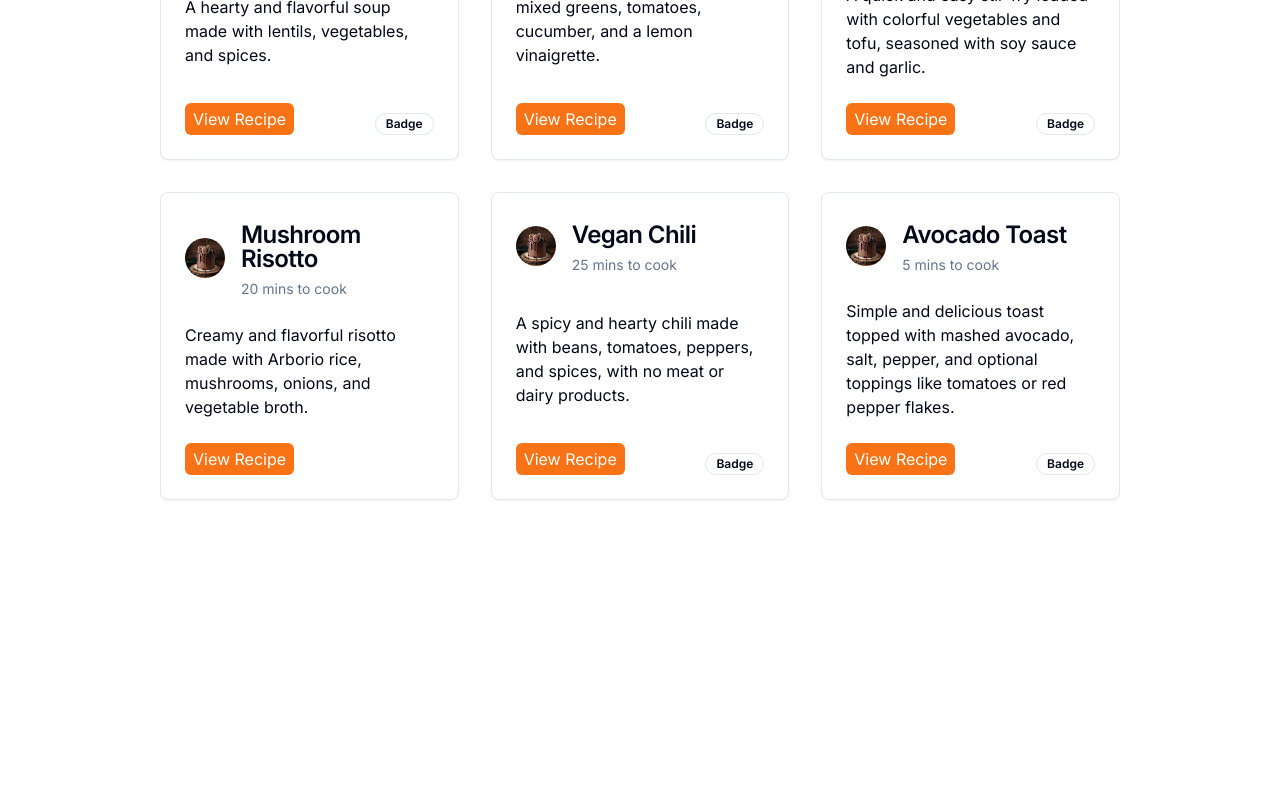
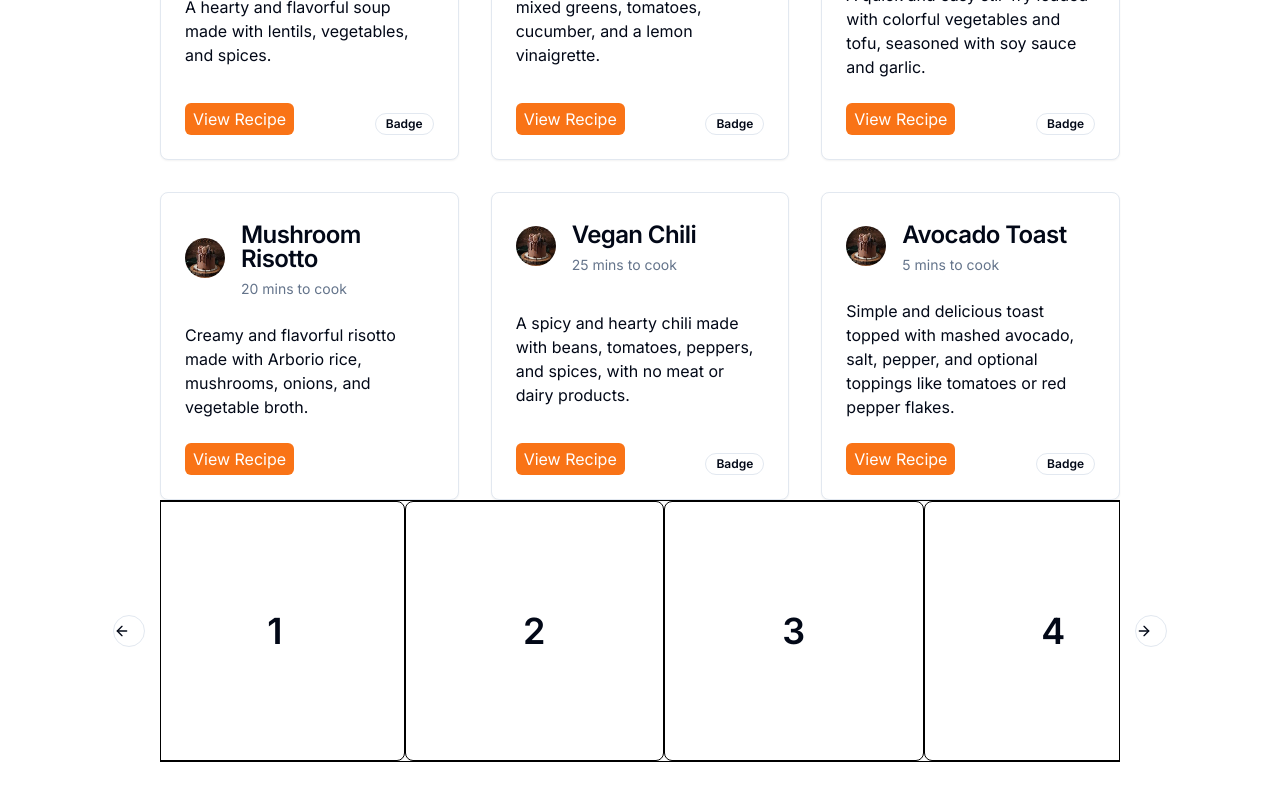
Before and after one commit to Ronexlemon/R-Components, a Next.js app: page / in a window 1280 px wide. Shown: the part 429-1229 px from the top of the page. Before the commit the page ends 1073 px from the top, so only its background shows below. Built offline with nearby package versions, Linux system fonts and the light colour scheme.

Commit message:
carousel

```diff
--- a/package.json
+++ b/package.json
@@ -10,8 +10,10 @@
   },
   "dependencies": {
     "@radix-ui/react-avatar": "^1.0.4",
+    "@radix-ui/react-slot": "^1.0.2",
     "class-variance-authority": "^0.7.0",
     "clsx": "^2.1.1",
+    "embla-carousel-react": "^8.0.2",
     "lucide-react": "^0.376.0",
     "next": "14.2.3",
     "react": "^18",
--- a/src/app/page.tsx
+++ b/src/app/page.tsx
@@ -1,5 +1,5 @@
 "use client"
-import { Button } from "@/components/ui/Button";
+import { Button } from "@/components/ui/button";
 import Image from "next/image";
 
 import { Recipe } from "@/types/apiTypes";
@@ -12,6 +12,14 @@
   CardHeader,
   CardTitle,
 } from "@/components/ui/card"
+import {
+  Carousel,
+  CarouselContent,
+  CarouselItem,
+  CarouselNext,
+  CarouselPrevious,
+} from "@/components/ui/carousel"
+
 import { Badge } from "@/components/ui/badge"
 import { Avatar, AvatarFallback, AvatarImage } from "@/components/ui/avatar"
 
@@ -64,6 +72,28 @@
 
         ))}
      </div>
+     <div className="border border-black w-full">
+     <Carousel className="w-full  ">
+      <CarouselContent className="-mr-0 md:-mr-16">
+        {Array.from({ length: 10 }).map((_, index) => (
+          <CarouselItem key={index} className=" md:basis-1/3 lg:basis-1/4 pl-0 ">
+            <div className="">
+              <Card className="border border-black rounded-0 ">
+                <CardContent className="flex aspect-square  items-center justify-center p-6">
+                  <span className="text-4xl font-semibold">{index + 1}</span>
+                </CardContent>
+              </Card>
+            </div>
+          </CarouselItem>
+
+        ))}
+      </CarouselContent>
+      <CarouselPrevious />
+      <CarouselNext />
+    </Carousel>
+     </div>
+
+
     </main>
   );
 }
--- a/src/components/ui/Button.tsx
+++ /dev/null
@@ -1,42 +0,0 @@
-import { ButtonHTMLAttributes, ReactNode } from "react"
-import { cn } from "@/lib/utili"
-import { cva ,type VariantProps} from "class-variance-authority"
-
-
-const buttonVariant = cva("rounded-md ",{
-    variants:{
-        variant:{
-            primary: "border-2 border-yellow-200 text-black  bg-white   ",
-            secondary: "border-2 border-white  bg-black text-white ",
-            danger: "border-none bg-red-500 text-white hover:bg-red-600 ",
-            good: "border-none bg-green-500 text-white hover:bg-green-600 ",
-            recipe: "border-none bg-orange-500 text-white hover:bg-orange-600 ",
-
-
-
-        },
-        size:{
-            sm: "text-sm py-0 px-1",
-            md: "text-base py-1 px-2",
-            lg: "text-lg py-2 px-4"
-
-        }
-    },
-    defaultVariants:{
-        variant: "primary",
-        size: "md"
-    }
-
-
-})
-
-interface ButtonProps extends ButtonHTMLAttributes<HTMLButtonElement>,VariantProps<typeof buttonVariant>{
-    children:ReactNode
-}
-const Button=({className,children,variant,size,...props}:ButtonProps)=>{
-
-    return <button  {...props} className={cn(buttonVariant({variant,size}))} >{children}</button>
-}
-Button.displayName = "Button"
-
-export {Button}
--- /dev/null
+++ b/src/components/ui/button.tsx
@@ -0,0 +1,58 @@
+import { ButtonHTMLAttributes, ReactNode } from "react"
+import { cn } from "@/lib/utili"
+import { cva ,type VariantProps} from "class-variance-authority"
+import React from "react"
+import { Slot } from "@radix-ui/react-slot"
+
+
+const buttonVariants = cva("rounded-md ",{
+    variants:{
+        variant:{
+            primary: "border-2 border-yellow-200 text-black  bg-white   ",
+            secondary: "border-2 border-white  bg-black text-white ",
+            danger: "border-none bg-red-500 text-white hover:bg-red-600 ",
+            good: "border-none bg-green-500 text-white hover:bg-green-600 ",
+            recipe: "border-none bg-orange-500 text-white hover:bg-orange-600 ",
+            outline:
+            "border border-input bg-background hover:bg-accent hover:text-accent-foreground",
+
+
+
+        },
+        size:{
+            sm: "text-sm py-0 px-1",
+            md: "text-base py-1 px-2",
+            lg: "text-lg py-2 px-4",
+            icon: "h-10 w-10",
+
+        }
+    },
+    defaultVariants:{
+        variant: "primary",
+        size: "md"
+    }
+
+
+})
+
+export interface ButtonProps
+  extends React.ButtonHTMLAttributes<HTMLButtonElement>,
+    VariantProps<typeof buttonVariants> {
+  asChild?: boolean
+}
+
+const Button = React.forwardRef<HTMLButtonElement, ButtonProps>(
+  ({ className, variant, size, asChild = false, ...props }, ref) => {
+    const Comp = asChild ? Slot : "button"
+    return (
+      <Comp
+        className={cn(buttonVariants({ variant, size, className }))}
+        ref={ref}
+        {...props}
+      />
+    )
+  }
+)
+Button.displayName = "Button"
+
+export { Button, buttonVariants }
--- /dev/null
+++ b/src/components/ui/carousel.tsx
@@ -0,0 +1,263 @@
+"use client"
+
+import * as React from "react"
+import useEmblaCarousel, {
+  type UseEmblaCarouselType,
+} from "embla-carousel-react"
+import { ArrowLeft, ArrowRight } from "lucide-react"
+
+import { cn } from "@/lib/utils"
+import { Button } from "./button"
+
+
+type CarouselApi = UseEmblaCarouselType[1]
+type UseCarouselParameters = Parameters<typeof useEmblaCarousel>
+type CarouselOptions = UseCarouselParameters[0]
+type CarouselPlugin = UseCarouselParameters[1]
+
+type CarouselProps = {
+  opts?: CarouselOptions
+  plugins?: CarouselPlugin
+  orientation?: "horizontal" | "vertical"
+  setApi?: (api: CarouselApi) => void
+}
+
+type CarouselContextProps = {
+  carouselRef: ReturnType<typeof useEmblaCarousel>[0]
+  api: ReturnType<typeof useEmblaCarousel>[1]
+  scrollPrev: () => void
+  scrollNext: () => void
+  canScrollPrev: boolean
+  canScrollNext: boolean
+} & CarouselProps
+
+const CarouselContext = React.createContext<CarouselContextProps | null>(null)
+
+function useCarousel() {
+  const context = React.useContext(CarouselContext)
+
+  if (!context) {
+    throw new Error("useCarousel must be used within a <Carousel />")
+  }
+
+  return context
+}
+
+const Carousel = React.forwardRef<
+  HTMLDivElement,
+  React.HTMLAttributes<HTMLDivElement> & CarouselProps
+>(
+  (
+    {
+      orientation = "horizontal",
+      opts,
+      setApi,
+      plugins,
+      className,
+      children,
+      ...props
+    },
+    ref
+  ) => {
+    const [carouselRef, api] = useEmblaCarousel(
+      {
+        ...opts,
+        axis: orientation === "horizontal" ? "x" : "y",
+      },
+      plugins
+    )
+    const [canScrollPrev, setCanScrollPrev] = React.useState(false)
+    const [canScrollNext, setCanScrollNext] = React.useState(false)
+
+    const onSelect = React.useCallback((api: CarouselApi) => {
+      if (!api) {
+        return
+      }
+
+      setCanScrollPrev(api.canScrollPrev())
+      setCanScrollNext(api.canScrollNext())
+    }, [])
+
+    const scrollPrev = React.useCallback(() => {
+      api?.scrollPrev()
+    }, [api])
+
+    const scrollNext = React.useCallback(() => {
+      api?.scrollNext()
+    }, [api])
+
+    const handleKeyDown = React.useCallback(
+      (event: React.KeyboardEvent<HTMLDivElement>) => {
+        if (event.key === "ArrowLeft") {
+          event.preventDefault()
+          scrollPrev()
+        } else if (event.key === "ArrowRight") {
+          event.preventDefault()
+          scrollNext()
+        }
+      },
+      [scrollPrev, scrollNext]
+    )
+
+    React.useEffect(() => {
+      if (!api || !setApi) {
+        return
+      }
+
+      setApi(api)
+    }, [api, setApi])
+
+    React.useEffect(() => {
+      if (!api) {
+        return
+      }
+
+      onSelect(api)
+      api.on("reInit", onSelect)
+      api.on("select", onSelect)
+
+      return () => {
+        api?.off("select", onSelect)
+      }
+    }, [api, onSelect])
+
+    return (
+      <CarouselContext.Provider
+        value={{
+          carouselRef,
+          api: api,
+          opts,
+          orientation:
+            orientation || (opts?.axis === "y" ? "vertical" : "horizontal"),
+          scrollPrev,
+          scrollNext,
+          canScrollPrev,
+          canScrollNext,
+        }}
+      >
+        <div
+          ref={ref}
+          onKeyDownCapture={handleKeyDown}
+          className={cn("relative", className)}
+          role="region"
+          aria-roledescription="carousel"
+          {...props}
+        >
+          {children}
+        </div>
+      </CarouselContext.Provider>
+    )
+  }
+)
+Carousel.displayName = "Carousel"
+
+const CarouselContent = React.forwardRef<
+  HTMLDivElement,
+  React.HTMLAttributes<HTMLDivElement>
+>(({ className, ...props }, ref) => {
+  const { carouselRef, orientation } = useCarousel()
+
+  return (
+    <div ref={carouselRef} className="overflow-hidden">
+      <div
+        ref={ref}
+        className={cn(
+          "flex",
+          orientation === "horizontal" ? "-ml-4" : "-mt-4 flex-col",
+          className
+        )}
+        {...props}
+      />
+    </div>
+  )
+})
+CarouselContent.displayName = "CarouselContent"
+
+const CarouselItem = React.forwardRef<
+  HTMLDivElement,
+  React.HTMLAttributes<HTMLDivElement>
+>(({ className, ...props }, ref) => {
+  const { orientation } = useCarousel()
+
+  return (
+    <div
+      ref={ref}
+      role="group"
+      aria-roledescription="slide"
+      className={cn(
+        "min-w-0 shrink-0 grow-0 basis-full",
+        orientation === "horizontal" ? "pl-4" : "pt-4",
+        className
+      )}
+      {...props}
+    />
+  )
+})
+CarouselItem.displayName = "CarouselItem"
+
+const CarouselPrevious = React.forwardRef<
+  HTMLButtonElement,
+  React.ComponentProps<typeof Button>
+>(({ className, variant = "outline", size = "icon", ...props }, ref) => {
+  const { orientation, scrollPrev, canScrollPrev } = useCarousel()
+
+  return (
+    <Button
+      ref={ref}
+      variant={variant}
+      size={size}
+      className={cn(
+        "absolute  h-8 w-8 rounded-full",
+        orientation === "horizontal"
+          ? "-left-12 top-1/2 -translate-y-1/2"
+          : "-top-12 left-1/2 -translate-x-1/2 rotate-90",
+        className
+      )}
+      disabled={!canScrollPrev}
+      onClick={scrollPrev}
+      {...props}
+    >
+      <ArrowLeft className="h-4 w-4" />
+      <span className="sr-only">Previous slide</span>
+    </Button>
+  )
+})
+CarouselPrevious.displayName = "CarouselPrevious"
+
+const CarouselNext = React.forwardRef<
+  HTMLButtonElement,
+  React.ComponentProps<typeof Button>
+>(({ className, variant = "outline", size = "icon", ...props }, ref) => {
+  const { orientation, scrollNext, canScrollNext } = useCarousel()
+
+  return (
+    <Button
+      ref={ref}
+      variant={variant}
+      size={size}
+      className={cn(
+        "absolute h-8 w-8 rounded-full",
+        orientation === "horizontal"
+          ? "-right-12 top-1/2 -translate-y-1/2"
+          : "-bottom-12 left-1/2 -translate-x-1/2 rotate-90",
+        className
+      )}
+      disabled={!canScrollNext}
+      onClick={scrollNext}
+      {...props}
+    >
+      <ArrowRight className="h-4 w-4" />
+      <span className="sr-only">Next slide</span>
+    </Button>
+  )
+})
+CarouselNext.displayName = "CarouselNext"
+
+export {
+  type CarouselApi,
+  Carousel,
+  CarouselContent,
+  CarouselItem,
+  CarouselPrevious,
+  CarouselNext,
+}
```
Also changed, not shown: 1 other file (tests, documents, lock files or other folders).
